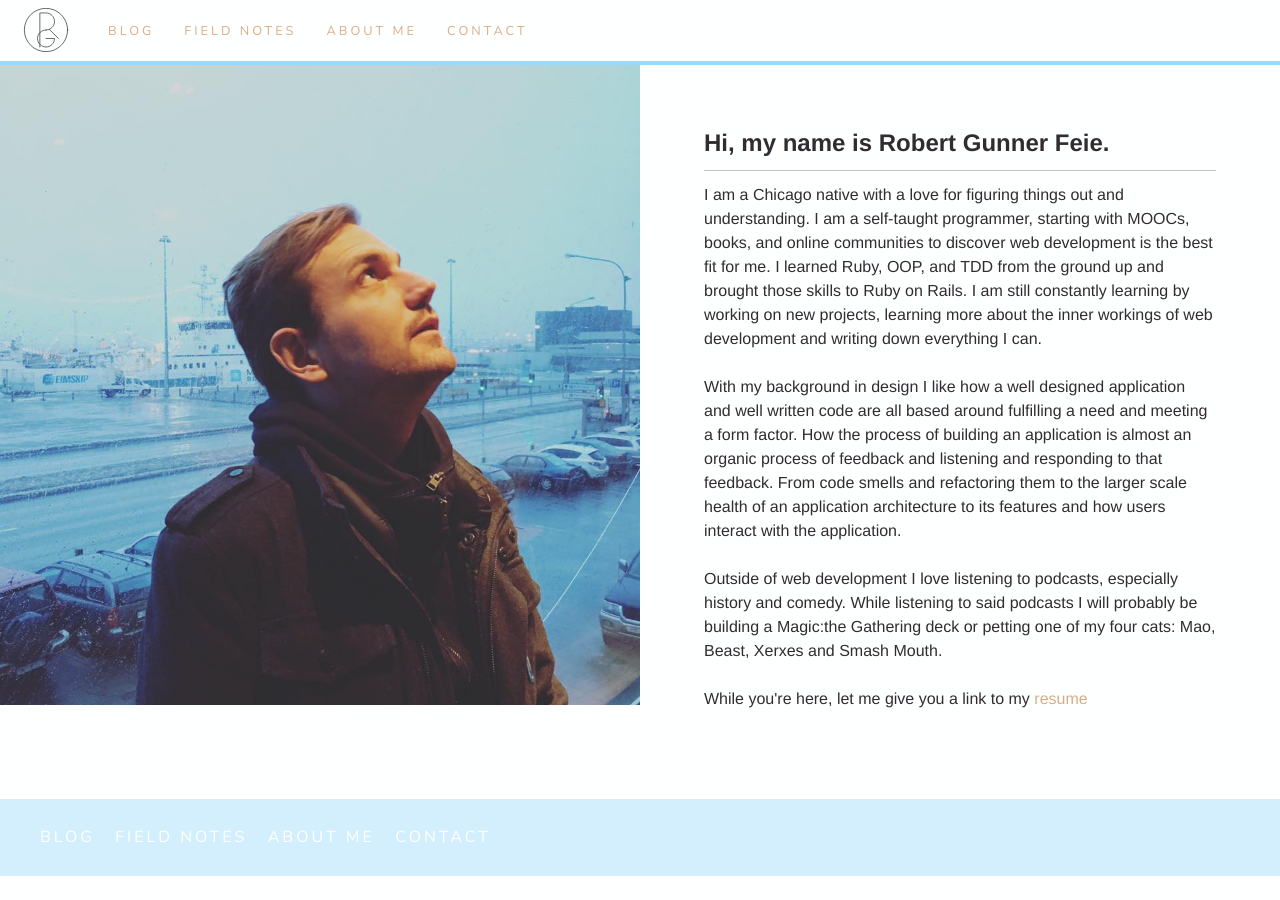
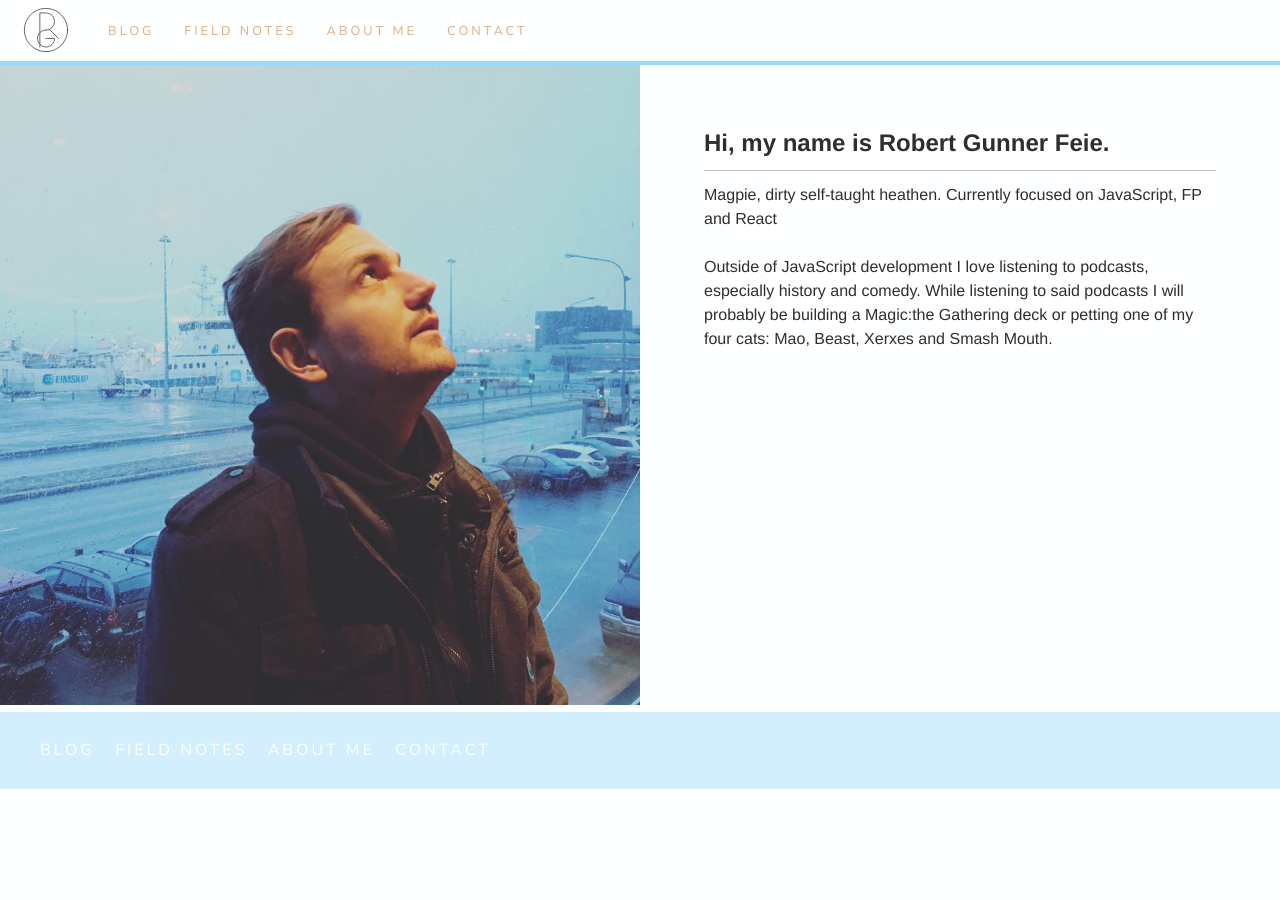
Before and after one commit to rfeie/rfeie, a Jekyll site: the page built from about.html, in a window 1280 px wide. Built offline with Jekyll 4.4.1, drawn with Linux system fonts in a browser that asks for light colours; nearby versions of some CDN libraries.

```diff
--- a/about.html
+++ b/about.html
@@ -10,12 +10,10 @@ title: About Me
   <div class="about-text">
     <h4>Hi, my name is Robert Gunner Feie.</h4>
 
-<p> I am a Chicago native with a love for figuring things out and understanding. I am a self-taught programmer, starting with MOOCs, books, and online communities to discover web development is the best fit for me. I learned Ruby, OOP, and TDD from the ground up and brought those skills to Ruby on Rails. I am still constantly learning by working on new projects, learning more about the inner workings of web development and writing down everything I can. </p>
+<p>Magpie, dirty self-taught heathen. Currently focused on JavaScript, FP and
+  React</p>
 
-<p> With my background in design I like how a well designed application and well written code are all based around fulfilling a need and meeting a form factor. How the process of building an application is almost an organic process of feedback and listening and responding to that feedback. From code smells and refactoring them to the larger scale health of an application architecture to its features and how users interact with the application.</p>
+<p> Outside of JavaScript development I love listening to podcasts, especially history and comedy. While listening to said podcasts I will probably be building a Magic:the Gathering deck or petting one of my four cats: Mao, Beast, Xerxes and Smash Mouth.</p>
 
-<p> Outside of web development I love listening to podcasts, especially history and comedy. While listening to said podcasts I will probably be building a Magic:the Gathering deck or petting one of my four cats: Mao, Beast, Xerxes and Smash Mouth.</p>
-
-<p>While you're here, let me give you a link to my <a href="assets/resume.pdf">resume</a></p>
   </div>
 </div>
--- a/index.html
+++ b/index.html
@@ -5,7 +5,8 @@ layout: default
 <div class="hero">
   <div class="hero-content">
     <h2 id="greeting">Good Morning,</h2>
-		<p>Welcome to my small patch of the internet. This is where I write about web development, mostly Ruby, Rails, OOP and JavaScript</p>
+		<p>Welcome to my small patch of the internet. This is where I write about
+      web development, mostly JavaScript, React and cats.</p>
   </div>
 </div>
 
```
Also changed, not shown: _posts/2017-07-30-blog-omg-i-am-back.md (added, +25 -0 lines), 2 other files.
